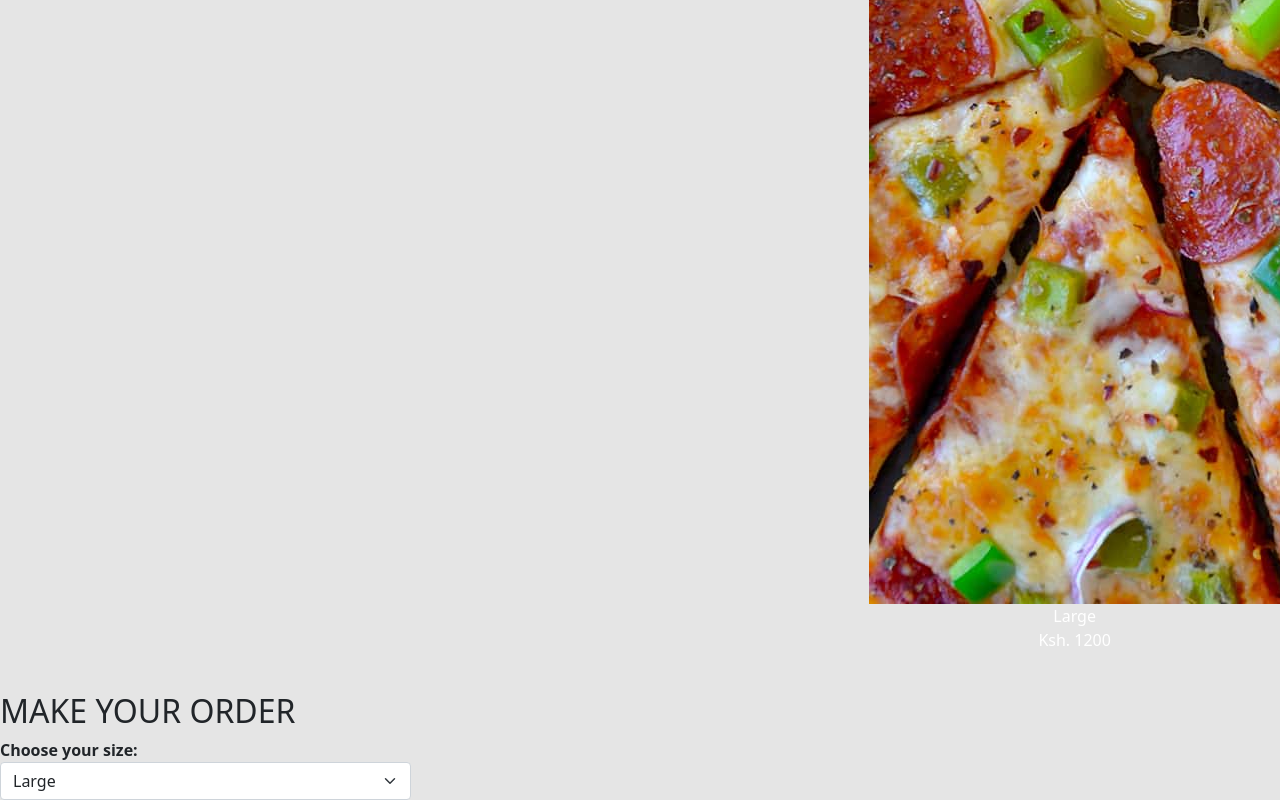
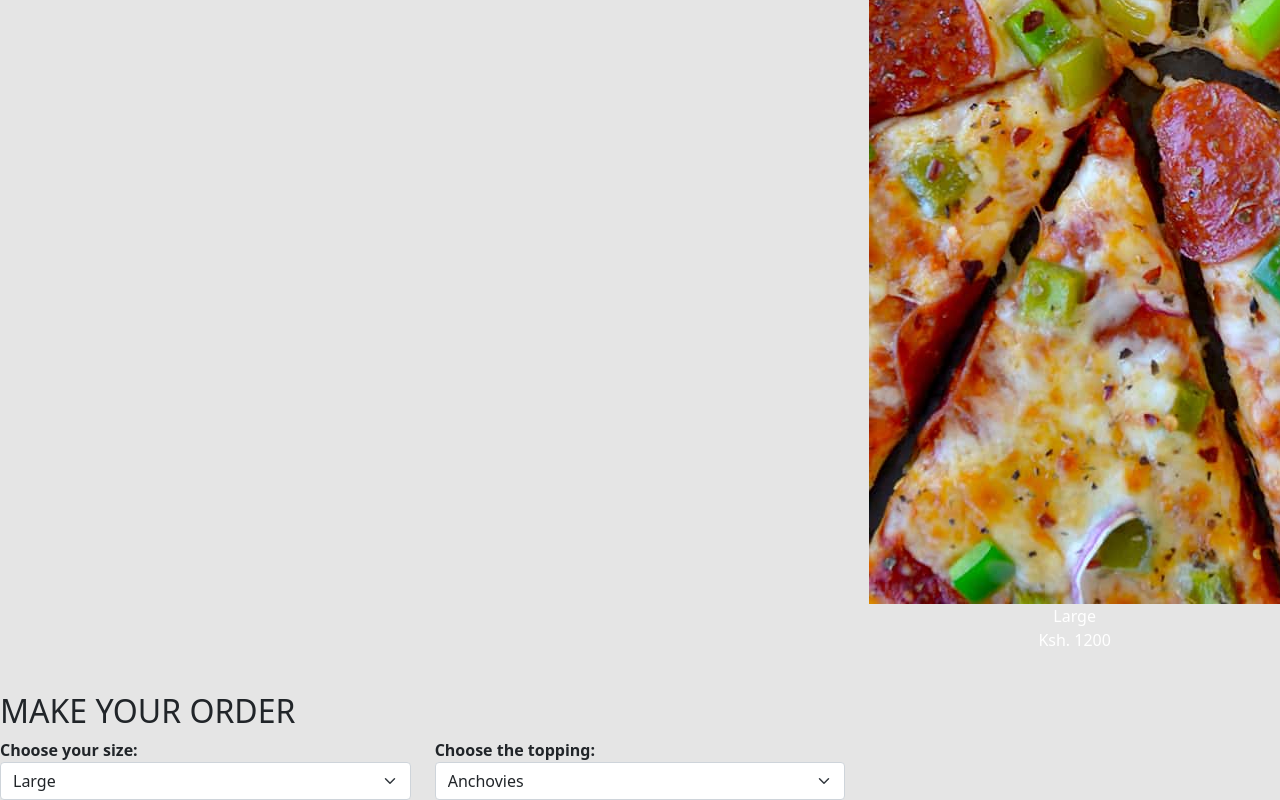
Before and after one commit to marykamau2/Pizza, a plain HTML site: page order.html in a window 1280 px wide. Shown: the part 872-1672 px from the top of the page. Drawn offline with nearby package versions, Linux system fonts and the light colour scheme.

Commit message:
added a row

```diff
--- a/order.html
+++ b/order.html
@@ -70,7 +70,7 @@
           </span>
      </div>
 
-     <!-- <div class=" topping col-md-4">
+      <div class=" topping col-md-4">
                     <label for="topping"> <strong> Choose the topping:</strong></label>
                     <span><select class="form-select" id="topping">
                         <option value="anchovies">Anchovies</option>
@@ -82,7 +82,7 @@
                     </span>
                   </div>
                 </div>
-                <div class="row">
+                <!-- <div class="row">
                   <div class="crust col-md-4">
                     <label for="crust"><strong> Choose the crust:</strong></label>
                     <select id="crust" class="form-select">
@@ -191,4 +191,4 @@
                           <a href="#" class="fa fa-google"></a>
 
                         </div>
-    </div>     -->
+    </div>      -->
```
